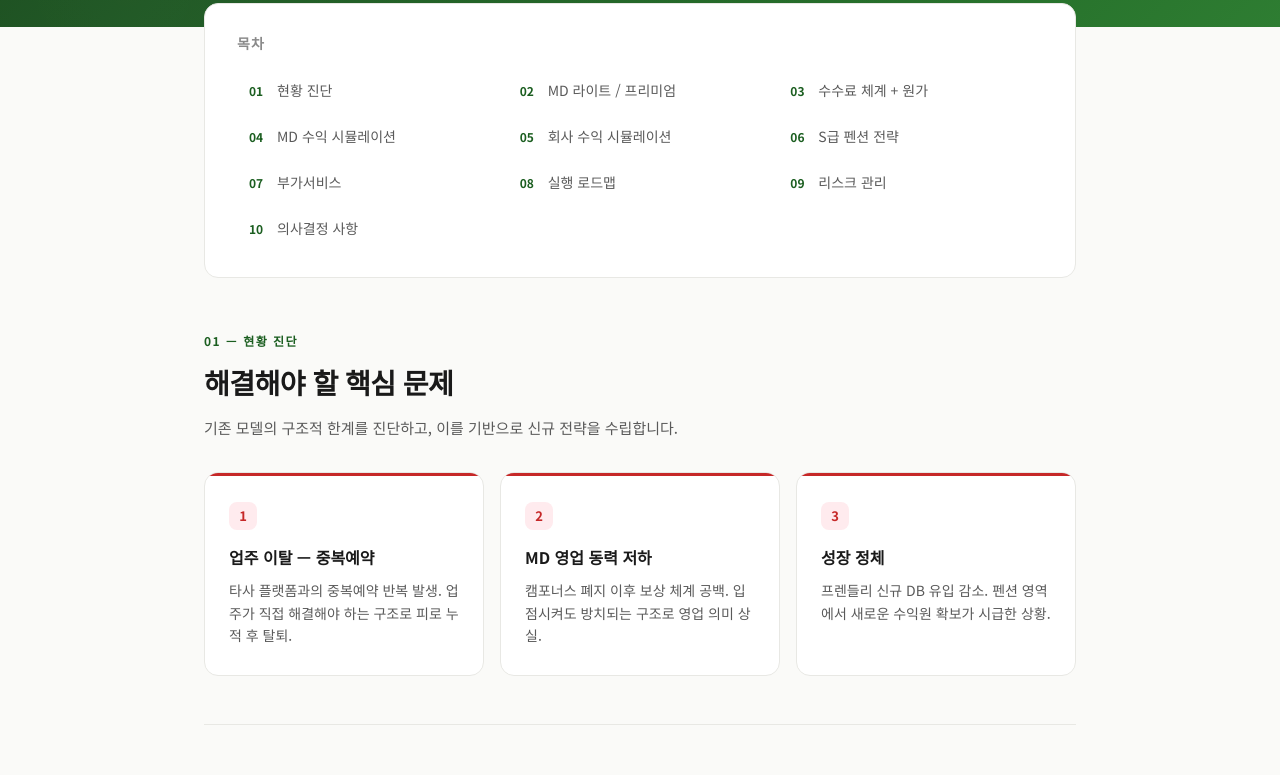
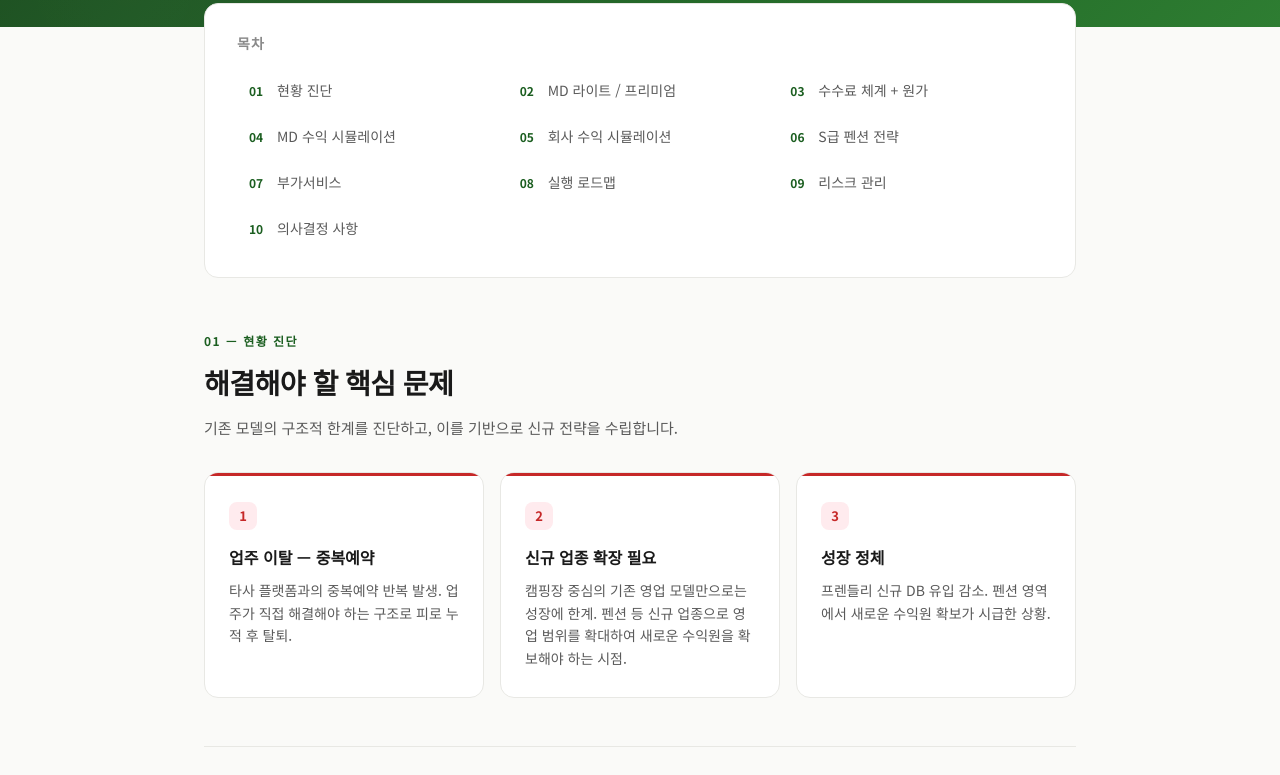
Before and after one commit to kimgang91/camfit-premium-proposal, a plain HTML site: page camfit-partners/index.html in a window 1280 px wide. Shown: the part 350-1125 px from the top of the page. Drawn offline with Linux system fonts and the light colour scheme.

Commit message:
핵심 문제 2번 변경: MD 영업 동력 저하 → 신규 업종 확장 필요
Co-Authored-By: Claude Opus 4.6 <noreply@anthropic.com>

```diff
--- a/camfit-partners/index.html
+++ b/camfit-partners/index.html
@@ -360,8 +360,8 @@
             </div>
             <div class="problem-card">
                 <div class="problem-num">2</div>
-                <h4>MD 영업 동력 저하</h4>
-                <p>캠포너스 폐지 이후 보상 체계 공백. 입점시켜도 방치되는 구조로 영업 의미 상실.</p>
+                <h4>신규 업종 확장 필요</h4>
+                <p>캠핑장 중심의 기존 영업 모델만으로는 성장에 한계. 펜션 등 신규 업종으로 영업 범위를 확대하여 새로운 수익원을 확보해야 하는 시점.</p>
             </div>
             <div class="problem-card">
                 <div class="problem-num">3</div>
```
